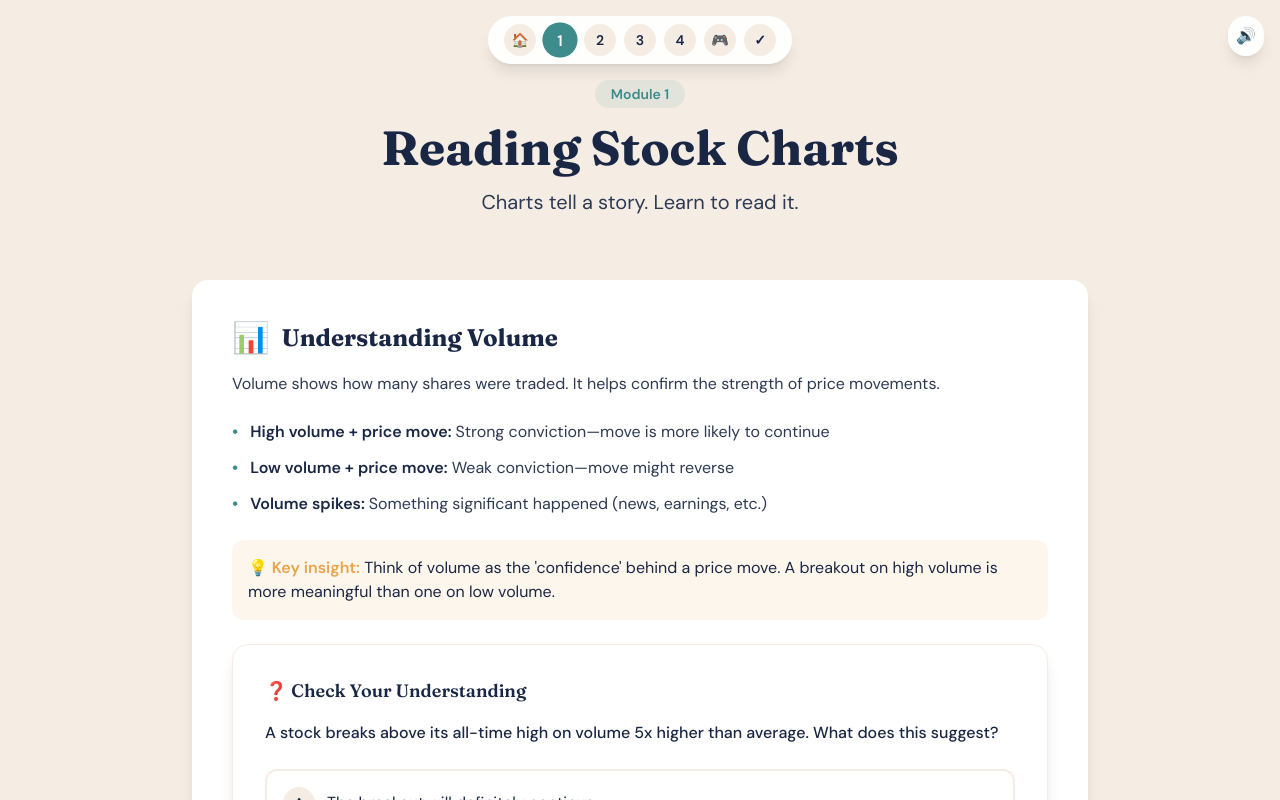
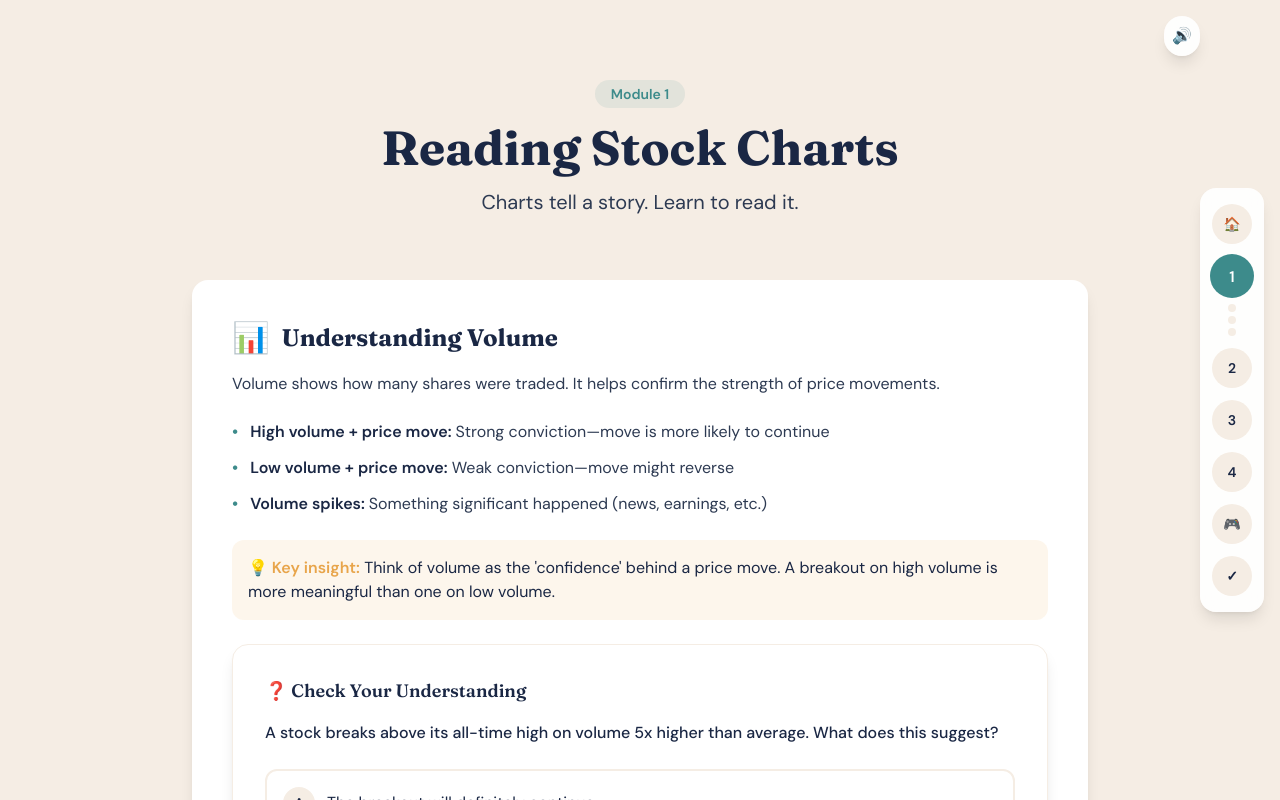
Before and after one commit to CallumJ25/Hackbeanpot-Project-Prometheus, a React (Vite) app: page /module/1 in a window 1280 px wide. Shown: the top 800 px of the page. Built offline with nearby package versions, Linux system fonts and the light colour scheme.

Commit message:
Sidebar update

```diff
--- a/src/App.jsx
+++ b/src/App.jsx
@@ -66,6 +66,7 @@ function App() {
         totalCorrect={totalCorrect}
         totalAnswered={totalAnswered}
         resetProgress={resetProgress}
+        quizScores={quizScores}
       />
 
       <Routes>
--- a/src/PageLayout.jsx
+++ b/src/PageLayout.jsx
@@ -1,13 +1,13 @@
 import { Link, useLocation } from 'react-router-dom';
 
 const modules = [
-  { path: '/', name: 'Home', short: '🏠' },
-  { path: '/module/1', name: 'Chart Reading', short: '1' },
-  { path: '/module/2', name: 'Key Metrics', short: '2' },
-  { path: '/module/3', name: 'Psychology', short: '3' },
-  { path: '/module/4', name: 'Mistakes', short: '4' },
-  { path: '/simulation', name: 'Simulation', short: '🎮' },
-  { path: '/conclusion', name: 'Conclusion', short: '✓' },
+  { path: '/', name: 'Home', short: '🏠', questions: 0 },
+  { path: '/module/1', name: 'Chart Reading', short: '1', questions: 3, prefix: 'chart' },
+  { path: '/module/2', name: 'Key Metrics', short: '2', questions: 6, prefix: 'metric' },
+  { path: '/module/3', name: 'Psychology', short: '3', questions: 5, prefix: 'psych' },
+  { path: '/module/4', name: 'Mistakes', short: '4', questions: 5, prefix: 'mistake' },
+  { path: '/simulation', name: 'Simulation', short: '🎮', questions: 0 },
+  { path: '/conclusion', name: 'Conclusion', short: '✓', questions: 0 },
 ];
 
 export const PageNavigation = ({ prevPath, nextPath, prevLabel, nextLabel, nextDisabled = false }) => {
@@ -45,21 +45,33 @@ export const PageNavigation = ({ prevPath, nextPath, prevLabel, nextLabel, nextD
   );
 };
 
-export const TopNav = ({ soundEnabled, setSoundEnabled, totalCorrect, totalAnswered, resetProgress }) => {
+export const TopNav = ({ soundEnabled, setSoundEnabled, totalCorrect, totalAnswered, resetProgress, quizScores = {} }) => {
   const location = useLocation();
+
+  // Count answered questions for a module
+  const getModuleProgress = (prefix, total) => {
+    if (!prefix || total === 0) return 0;
+    let count = 0;
+    for (let i = 0; i < total; i++) {
+      if (quizScores[`${prefix}-${i}`] !== undefined) count++;
+    }
+    return count;
+  };
 
   return (
     <>
-      {/* Progress dots - desktop */}
-      <nav className="fixed top-4 left-1/2 -translate-x-1/2 z-50 hidden md:block">
-        <div className="flex items-center gap-2 bg-white/90 backdrop-blur px-4 py-2 rounded-full shadow-lg">
-          {modules.map((mod, index) => {
+      {/* Vertical sidebar - desktop */}
+      <nav className="fixed right-4 top-1/2 -translate-y-1/2 z-50 hidden md:block">
+        <div className="flex flex-col items-center gap-3 bg-white/90 backdrop-blur px-3 py-4 rounded-2xl shadow-lg">
+          {modules.map((mod) => {
             const isActive = location.pathname === mod.path;
+            const answeredCount = getModuleProgress(mod.prefix, mod.questions);
+
             return (
+              <div key={mod.path} className="flex flex-col items-center">
                 <Link
-                key={mod.path}
                   to={mod.path}
-                className={`w-8 h-8 rounded-full flex items-center justify-center text-sm font-semibold transition-all ${
+                  className={`w-10 h-10 rounded-full flex items-center justify-center text-sm font-semibold transition-all ${
                     isActive
                       ? 'bg-teal text-white scale-110'
                       : 'bg-cream-dark text-navy hover:bg-teal/20'
@@ -68,13 +80,30 @@ export const TopNav = ({ soundEnabled, setSoundEnabled, totalCorrect, totalAnswe
                 >
                   {mod.short}
                 </Link>
+
+                {/* Question dots - only show for current module */}
+                {isActive && mod.questions > 0 && (
+                  <div className="flex flex-col gap-1 mt-2">
+                    {Array.from({ length: mod.questions }).map((_, i) => (
+                      <div
+                        key={i}
+                        className={`w-2 h-2 rounded-full transition-all ${
+                          i < answeredCount
+                            ? 'bg-teal'
+                            : 'bg-cream-dark'
+                        }`}
+                      />
+                    ))}
+                  </div>
+                )}
+              </div>
             );
           })}
         </div>
       </nav>
 
       {/* Settings - top right */}
-      <div className="fixed top-4 right-4 z-50 flex items-center gap-2">
+      <div className="fixed top-4 right-4 z-50 flex items-center gap-2 md:right-20">
         {totalAnswered > 0 && (
           <div className="bg-white/90 backdrop-blur px-3 py-2 rounded-full shadow-lg text-sm text-navy">
             {totalCorrect}/{totalAnswered}
@@ -102,6 +131,8 @@ export const TopNav = ({ soundEnabled, setSoundEnabled, totalCorrect, totalAnswe
         <div className="flex justify-around py-2">
           {modules.map((mod) => {
             const isActive = location.pathname === mod.path;
+            const answeredCount = getModuleProgress(mod.prefix, mod.questions);
+
             return (
               <Link
                 key={mod.path}
@@ -111,6 +142,19 @@ export const TopNav = ({ soundEnabled, setSoundEnabled, totalCorrect, totalAnswe
                 }`}
               >
                 <span className="text-lg">{mod.short}</span>
+                {/* Small progress bar for mobile */}
+                {isActive && mod.questions > 0 && (
+                  <div className="flex gap-0.5 mt-1">
+                    {Array.from({ length: mod.questions }).map((_, i) => (
+                      <div
+                        key={i}
+                        className={`w-1.5 h-1.5 rounded-full ${
+                          i < answeredCount ? 'bg-teal' : 'bg-cream-dark'
+                        }`}
+                      />
+                    ))}
+                  </div>
+                )}
               </Link>
             );
           })}
```
Also changed, not shown: 1 other file (tests, documents, lock files or other folders). Lines whose indentation alone changed are shown as unchanged.
